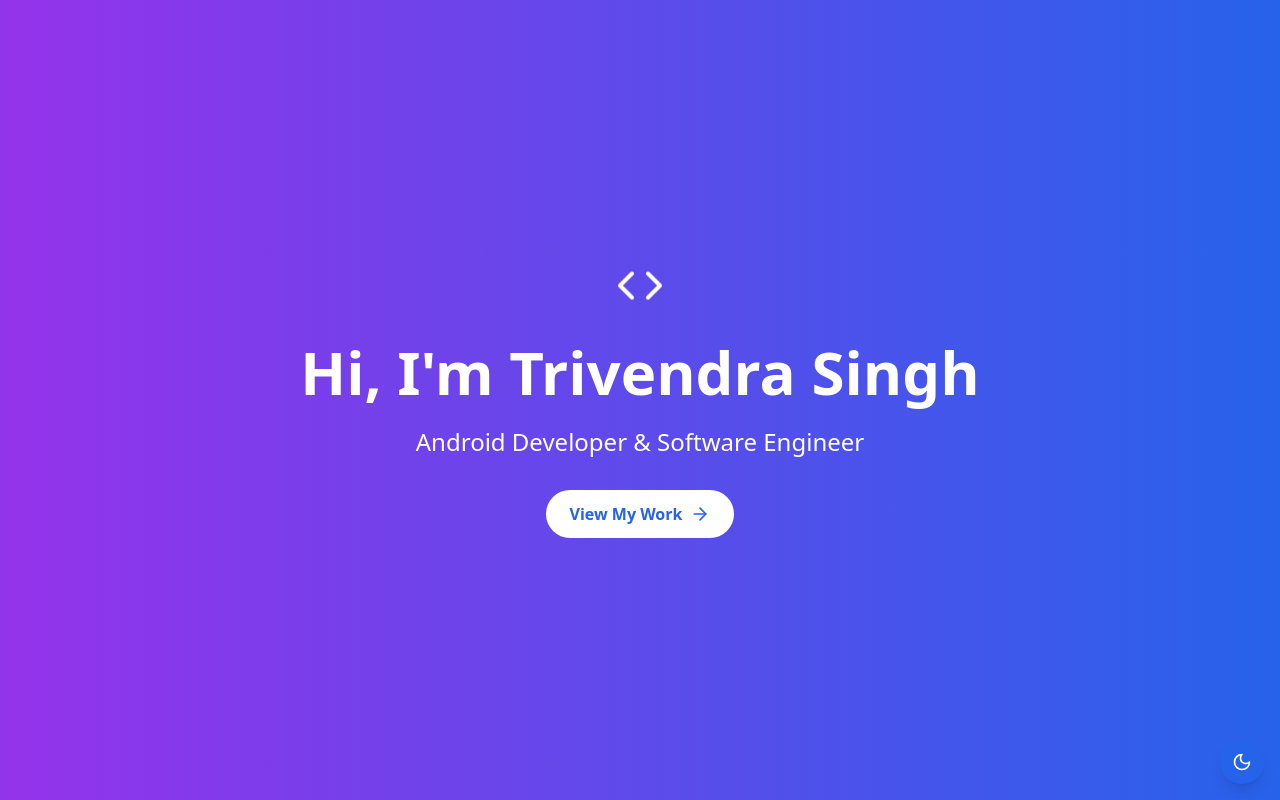
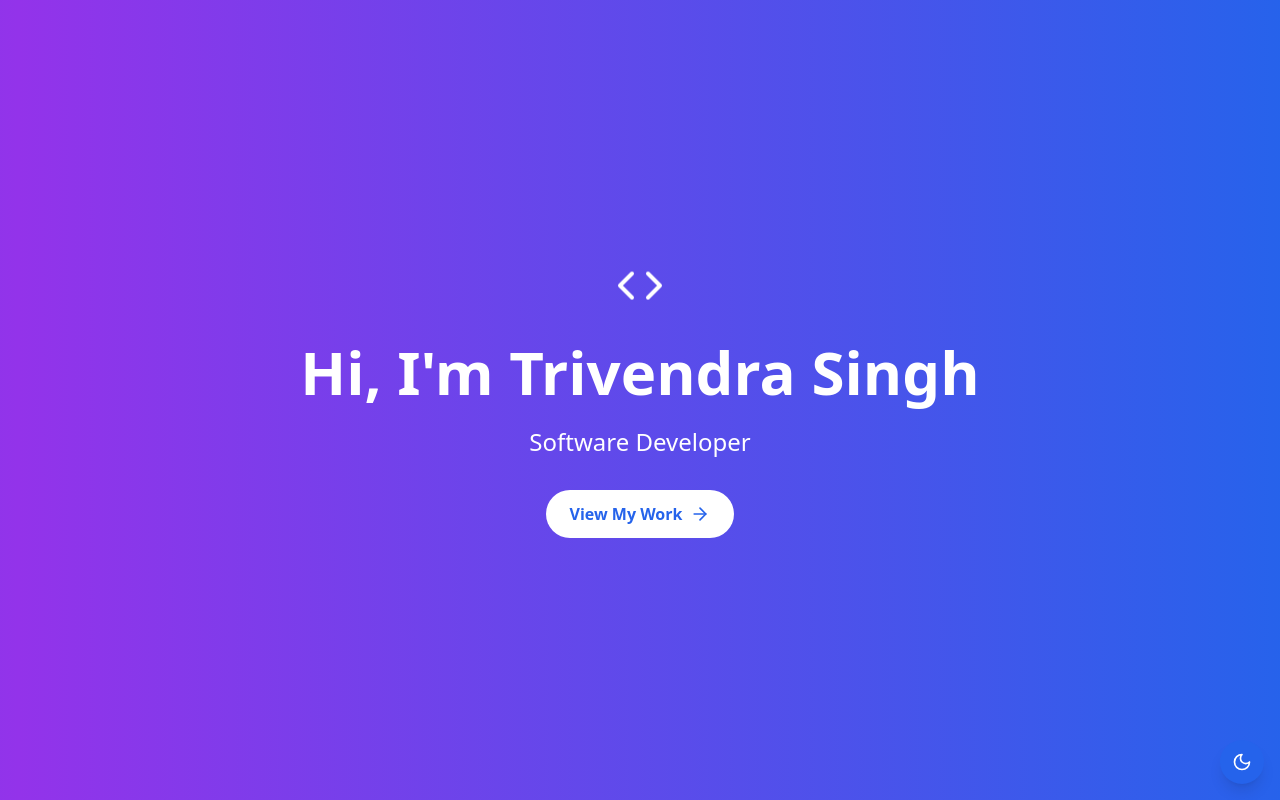
Before and after one commit to singhtrivendra/portfolio, a React (Vite) app: page / in a window 1280 px wide. Shown: the top 800 px of the page. Built offline with nearby package versions, Linux system fonts and the light colour scheme.

Commit message:
ui changes

```diff
--- a/src/components/Header.tsx
+++ b/src/components/Header.tsx
@@ -1,4 +1,3 @@
-import React from 'react';
 import { Code } from 'lucide-react';
 
 export default function Header() {
--- a/src/components/Hero.tsx
+++ b/src/components/Hero.tsx
@@ -13,7 +13,7 @@ export default function Hero() {
             Hi, I'm Trivendra Singh
           </h1>
           <p className="text-xl md:text-2xl mb-8 opacity-90 animate-fadeIn" style={{animationDelay: '0.2s'}}>
-            Android Developer & Software Engineer
+          Software Developer
           </p>
           <div className="animate-fadeIn" style={{animationDelay: '0.4s'}}>
             <a
```
